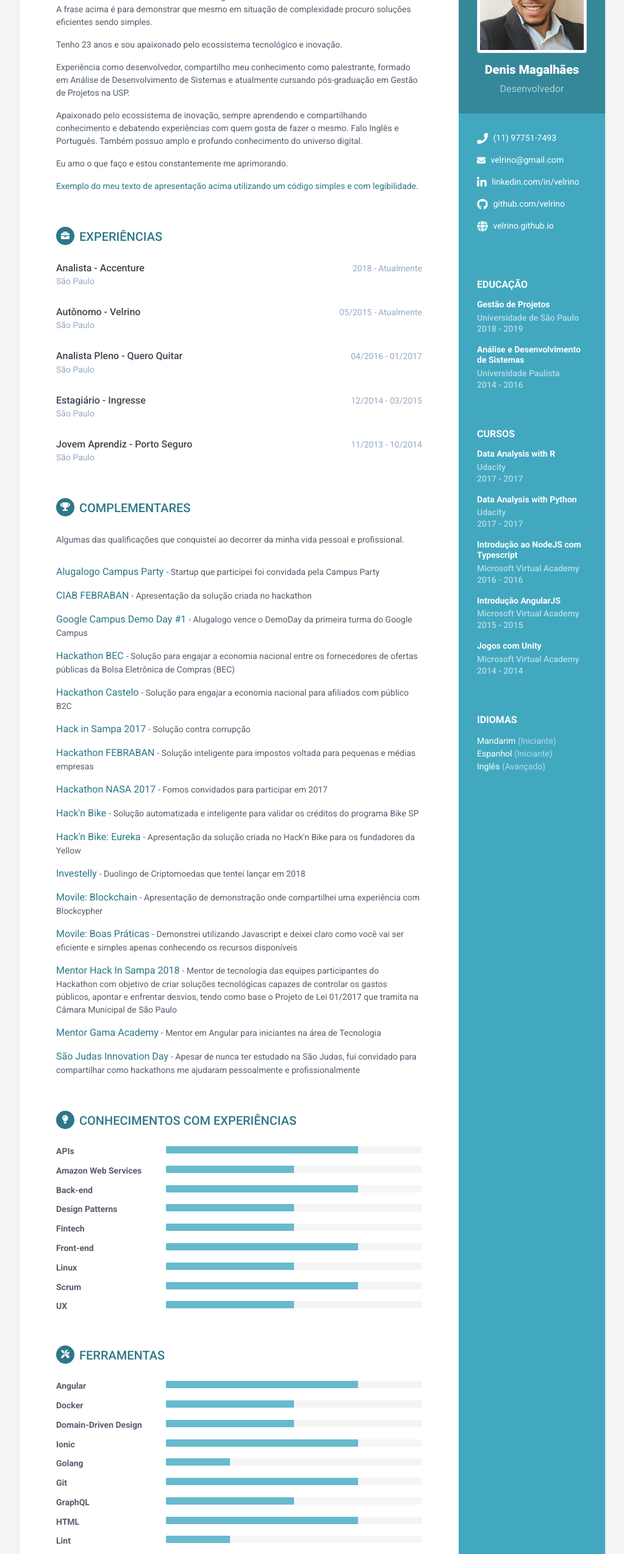
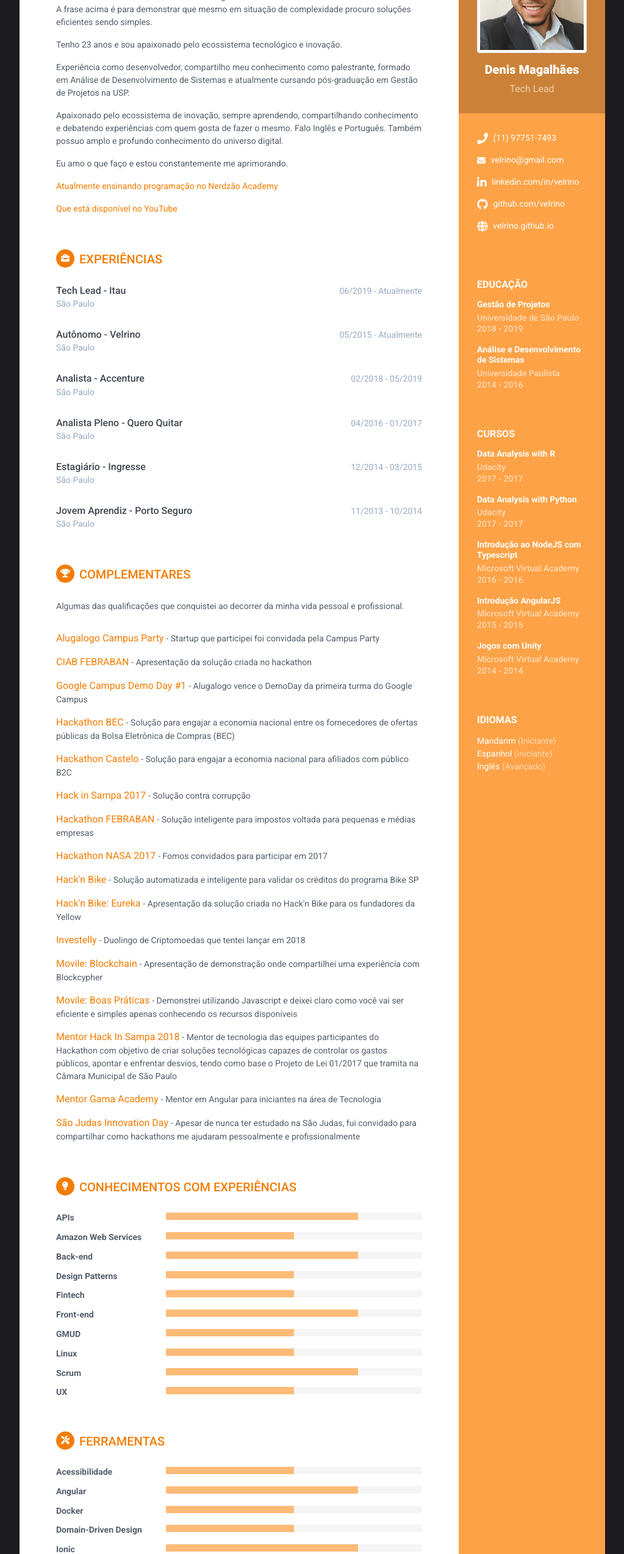
Before and after one commit to velrino/velrino.github.io, a plain HTML site: page index.html in a window 1280 px wide. Shown: the part 160-2709 px from the top of the page at 61% size, without its empty margins (128-1151 px from the left). Drawn offline with Linux system fonts and the light colour scheme.

Commit message:
improviments portifolio

```diff
--- /dev/null
+++ b/assets/css/style.css
@@ -0,0 +1,16 @@
+body {
+    background: #1d1d1f !important;
+}
+
+.sidebar-wrapper .name {
+    font-size: 20px;
+    font-weight: 900;
+    margin-top: 0;
+    margin-bottom: 10px;
+}
+
+.col-4 img {
+    width: 10vw;
+    height: 10vw;
+    object-fit: cover;
+}
--- a/index.html
+++ b/index.html
@@ -11,15 +11,14 @@
     <meta name="author" content="Velrino">
     <link rel="shortcut icon" href="velrino.ico">
     <!-- Google Font -->
-    <link href='https://fonts.googleapis.com/css?family=Roboto:400,500,400italic,300italic,300,500italic,700,700italic,900,900italic'
-        rel='stylesheet' type='text/css'>
+    <link href='https://fonts.googleapis.com/css?family=Roboto:400,500,400italic,300italic,300,500italic,700,700italic,900,900italic' rel='stylesheet' type='text/css'>
     <!-- FontAwesome JS -->
-    <script defer src="https://use.fontawesome.com/releases/v5.6.3/js/all.js" integrity="sha384-EIHISlAOj4zgYieurP0SdoiBYfGJKkgWedPHH4jCzpCXLmzVsw1ouK59MuUtP4a1"
-        crossorigin="anonymous"></script>
+    <script defer src="https://use.fontawesome.com/releases/v5.6.3/js/all.js" integrity="sha384-EIHISlAOj4zgYieurP0SdoiBYfGJKkgWedPHH4jCzpCXLmzVsw1ouK59MuUtP4a1" crossorigin="anonymous"></script>
     <!-- Global CSS -->
     <link rel="stylesheet" href="assets/plugins/bootstrap/css/bootstrap.min.css">
     <!-- Theme CSS -->
-    <link id="theme-style" rel="stylesheet" href="assets/css/orbit-1.css">
+    <link id="theme-style" rel="stylesheet" href="assets/css/orbit-5.css">
+    <link id="theme-style" rel="stylesheet" href="assets/css/style.css">
 </head>
 
 <body>
@@ -28,7 +27,7 @@
             <div class="profile-container">
                 <img class="profile img-thumbnail img-circle" src="assets/images/profile.jpg" alt="" />
                 <h1 class="name">Denis Magalhães</h1>
-                <h3 class="tagline">Desenvolvedor</h3>
+                <h3 class="tagline">Tech Lead</h3>
             </div>
             <!--//profile-container-->
             <div class="contact-container container-block">
@@ -134,15 +133,15 @@
                         A frase acima é para demonstrar que mesmo em situação de complexidade procuro soluções eficientes sendo simples.
                     </p>
                     <p id="apresentacao"></p>
-                    <p>Experiência como desenvolvedor, compartilho meu conhecimento como palestrante, formado em Análise de
-                        Desenvolvimento de Sistemas e atualmente cursando pós-graduação em Gestão de Projetos na USP.
+                    <p>Experiência como desenvolvedor, compartilho meu conhecimento como palestrante, formado em Análise de Desenvolvimento de Sistemas e atualmente cursando pós-graduação em Gestão de Projetos na USP.
                     </p>
-                    <p>Apaixonado pelo ecossistema de inovação, sempre aprendendo e compartilhando conhecimento e debatendo
-                        experiências com quem gosta de fazer o mesmo. Falo Inglês e Português. Também possuo amplo e profundo
-                        conhecimento do universo digital.
+                    <p>Apaixonado pelo ecossistema de inovação, sempre aprendendo, compartilhando conhecimento e debatendo experiências com quem gosta de fazer o mesmo. Falo Inglês e Português. Também possuo amplo e profundo conhecimento do universo digital.
                     </p>
                     <p>Eu amo o que faço e estou constantemente me aprimorando.</p>
-                    <a href="script.js" target="_blank">Exemplo do meu texto de apresentação acima utilizando um código simples e com legibilidade.</a>
+                    <p>
+                        <a href="https://bit.ly/nerdzao-academy" target="_blank">Atualmente ensinando programação no Nerdzão Academy</a>
+                    </p>
+                    <a href="http://bit.ly/nerdzao-academy-youtube" target="_blank">Que está disponível no YouTube</a>
                 </div>
                 <!--//summary-->
             </section>
@@ -156,8 +155,8 @@
                 <div class="item">
                     <div class="meta">
                         <div class="upper-row">
-                            <h3 class="job-title">Analista - Accenture</h3>
-                            <div class="time">2018 - Atualmente</div>
+                            <h3 class="job-title">Tech Lead - Itau</h3>
+                            <div class="time">06/2019 - Atualmente</div>
                         </div>
                         <!--//upper-row-->
                         <div class="company">São Paulo</div>
@@ -169,6 +168,17 @@
                         <div class="upper-row">
                             <h3 class="job-title">Autônomo - Velrino</h3>
                             <div class="time">05/2015 - Atualmente</div>
+                        </div>
+                        <!--//upper-row-->
+                        <div class="company">São Paulo</div>
+                    </div>
+                    <!--//meta-->
+                </div>
+                <div class="item">
+                    <div class="meta">
+                        <div class="upper-row">
+                            <h3 class="job-title">Analista - Accenture</h3>
+                            <div class="time">02/2018 - 05/2019</div>
                         </div>
                         <!--//upper-row-->
                         <div class="company">São Paulo</div>
@@ -221,87 +231,87 @@
                 </div>
                 <div class="item">
                     <span class="project-title">
-                        <a href="https://www.instagram.com/p/BP-05HrgHOG/" target=_blank "">Alugalogo Campus Party</a>
+                        <a href="https://revistapegn.globo.com/Startups/noticia/2017/02/alugalogo-vence-primeira-competicao-de-startups-do-google-campus-sp.html" target=_blank>Alugalogo Campus Party</a>
                     </span> -
                     <span class="project-tagline">Startup que participei foi convidada pela Campus Party</span>
                 </div>
                 <div class="item">
                     <span class="project-title">
-                        <a href="https://www.instagram.com/p/Bj-LN3dB6Uh/" target=_blank "">CIAB FEBRABAN</a>
+                        <a href="https://www.instagram.com/p/Bj-LN3dB6Uh/" target=_blank>CIAB FEBRABAN</a>
                     </span> -
                     <span class="project-tagline">Apresentação da solução criada no hackathon</span>
                 </div>
                 <div class="item">
                     <span class="project-title">
-                        <a href="https://www.instagram.com/p/BQ24rEiBIRC/" target=_blank "">Google Campus Demo Day #1</a>
+                        <a href="https://www.instagram.com/p/BQ24rEiBIRC/" target=_blank>Google Campus Demo Day #1</a>
                     </span> -
                     <span class="project-tagline">Alugalogo vence o DemoDay da primeira turma do Google Campus</span>
                 </div>
                 <div class="item">
                     <span class="project-title">
-                        <a href="https://www.instagram.com/p/BidCq-gBpTQ/" target=_blank "">Hackathon BEC</a>
+                        <a href="https://www.instagram.com/p/BidCq-gBpTQ/" target=_blank>Hackathon BEC</a>
                     </span> -
                     <span class="project-tagline">Solução para engajar a economia nacional entre os fornecedores de ofertas públicas da Bolsa Eletrônica
                         de Compras (BEC) </span>
                 </div>
                 <div class="item">
                     <span class="project-title">
-                        <a href="https://www.instagram.com/p/BT5CuEGB1Qx/" target=_blank "">Hackathon Castelo</a>
+                        <a href="https://www.instagram.com/p/BT5CuEGB1Qx/" target=_blank>Hackathon Castelo</a>
                     </span> -
                     <span class="project-tagline">Solução para engajar a economia nacional para afiliados com público B2C </span>
                 </div>
                 <div class="item">
                     <span class="project-title">
-                        <a href="https://www.instagram.com/p/BU8BYILBWCD/" target=_blank "">Hack in Sampa 2017</a>
+                        <a href="https://www.instagram.com/p/BU8BYILBWCD/" target=_blank>Hack in Sampa 2017</a>
                     </span> -
                     <span class="project-tagline">Solução contra corrupção</span>
                 </div>
                 <div class="item">
                     <span class="project-title">
-                        <a href="https://www.instagram.com/p/Bj3XpaGhb2o/" target=_blank "">Hackathon FEBRABAN</a>
+                        <a href="https://www.instagram.com/p/Bj3XpaGhb2o/" target=_blank>Hackathon FEBRABAN</a>
                     </span> -
                     <span class="project-tagline">Solução inteligente para impostos voltada para pequenas e médias empresas</span>
                 </div>
                 <div class="item">
                     <span class="project-title">
-                        <a href="https://www.instagram.com/p/BTkq87NhsP-/" target=_blank "">Hackathon NASA 2017</a>
+                        <a href="https://www.instagram.com/p/BTkq87NhsP-/" target=_blank>Hackathon NASA 2017</a>
                     </span> -
                     <span class="project-tagline">Fomos convidados para participar em 2017 </span>
                 </div>
                 <div class="item">
                     <span class="project-title">
-                        <a href="https://www.instagram.com/p/BjS-XVmhvGc/" target=_blank "">Hack'n Bike</a>
+                        <a href="https://www.instagram.com/p/BjS-XVmhvGc/" target=_blank>Hack'n Bike</a>
                     </span> -
                     <span class="project-tagline">Solução automatizada e inteligente para validar os créditos do programa Bike SP</span>
                 </div>
                 <div class="item">
                     <span class="project-title">
-                        <a href="https://www.instagram.com/p/Bjvp8iLhER-/" target=_blank "">Hack'n Bike: Eureka</a>
+                        <a href="https://www.instagram.com/p/Bjvp8iLhER-/" target=_blank>Hack'n Bike: Eureka</a>
                     </span> -
                     <span class="project-tagline">Apresentação da solução criada no Hack'n Bike para os fundadores da Yellow</span>
                 </div>
                 <div class="item">
                     <span class="project-title">
-                        <a href="https://play.google.com/store/apps/details?id=com.investelly.app" target=_blank "">Investelly</a>
+                        <a href="https://play.google.com/store/apps/details?id=com.investelly.app" target=_blank>Investelly</a>
                     </span> -
                     <span class="project-tagline">Duolingo de Criptomoedas que tentei lançar em 2018</span>
                 </div>
                 <div class="item">
                     <span class="project-title">
-                        <a href="https://www.instagram.com/p/BgXUvi7lXq_/" target=_blank "">Movile: Blockchain </a>
+                        <a href="https://www.instagram.com/p/BgXUvi7lXq_/" target=_blank>Movile: Blockchain </a>
                     </span> -
                     <span class="project-tagline">Apresentação de demonstração onde compartilhei uma experiência com Blockcypher</span>
                 </div>
                 <div class="item">
                     <span class="project-title">
-                        <a href="https://www.instagram.com/p/Bs3SnT6g-CZ/" target=_blank "">Movile: Boas Práticas</a>
+                        <a href="https://www.instagram.com/p/Bs3SnT6g-CZ/" target=_blank>Movile: Boas Práticas</a>
                     </span> -
                     <span class="project-tagline">Demonstrei utilizando Javascript e deixei claro como você vai ser eficiente e simples apenas conhecendo
                         os recursos disponíveis</span>
                 </div>
                 <div class="item">
                     <span class="project-title">
-                        <a href="https://www.instagram.com/p/BkMCkh4BlGJ/" target=_blank "">Mentor Hack In Sampa 2018</a>
+                        <a href="https://www.instagram.com/p/BkMCkh4BlGJ/" target=_blank>Mentor Hack In Sampa 2018</a>
                     </span> -
                     <span class="project-tagline">Mentor de tecnologia das equipes participantes do Hackathon com objetivo de criar soluções tecnológicas
                         capazes de controlar os gastos públicos, apontar e enfrentar desvios, tendo como base o Projeto de
@@ -309,13 +319,13 @@
                 </div>
                 <div class="item">
                     <span class="project-title">
-                        <a href="https://www.instagram.com/p/BmWyTqIBDbZ/" target=_blank "">Mentor Gama Academy</a>
+                        <a href="https://www.instagram.com/p/BmWyTqIBDbZ/" target=_blank>Mentor Gama Academy</a>
                     </span> -
                     <span class="project-tagline">Mentor em Angular para iniciantes na área de Tecnologia</span>
                 </div>
                 <div class="item">
                     <span class="project-title">
-                        <a href="https://www.instagram.com/p/BnpfY_QB_sE/" target=_blank "">São Judas Innovation Day</a>
+                        <a href="https://www.instagram.com/p/BnpfY_QB_sE/" target=_blank>São Judas Innovation Day</a>
                     </span> -
                     <span class="project-tagline">Apesar de nunca ter estudado na São Judas, fui convidado para compartilhar como hackathons me ajudaram
                         pessoalmente e profissionalmente</span>
@@ -366,6 +376,12 @@
                         </div>
                     </div>
                     <div class="item">
+                        <h3 class="level-title">GMUD</h3>
+                        <div class="progress level-bar">
+                            <div class="progress-bar theme-progress-bar" role="progressbar" style="width: 50%"></div>
+                        </div>
+                    </div>
+                    <div class="item">
                         <h3 class="level-title">Linux</h3>
                         <div class="progress level-bar">
                             <div class="progress-bar theme-progress-bar" role="progressbar" style="width: 50%"></div>
@@ -392,6 +408,12 @@
                     </span>Ferramentas
                 </h2>
                 <div class="skillset">
+                    <div class="item">
+                        <h3 class="level-title">Acessibilidade</h3>
+                        <div class="progress level-bar">
+                            <div class="progress-bar theme-progress-bar" role="progressbar" style="width: 50%"></div>
+                        </div>
+                    </div>
                     <div class="item">
                         <h3 class="level-title">Angular</h3>
                         <div class="progress level-bar">
@@ -444,6 +466,12 @@
                         <h3 class="level-title">Lint</h3>
                         <div class="progress level-bar">
                             <div class="progress-bar theme-progress-bar" role="progressbar" style="width: 25%"></div>
+                        </div>
+                    </div>
+                    <div class="item">
+                        <h3 class="level-title">Kotlin</h3>
+                        <div class="progress level-bar">
+                            <div class="progress-bar theme-progress-bar" role="progressbar" style="width: 20%"></div>
                         </div>
                     </div>
                     <div class="item">
@@ -508,6 +536,48 @@
                     </div>
                 </div>
             </section>
+
+            <section class="skills-section section">
+                <h2 class="section-title">
+                    <span class="icon-holder">
+                        <i class="fas fa-tools"></i>
+                    </span> Mais
+                </h2>
+                <div class="row">
+                    <div class="col-4">
+                        <a href="https://www.instagram.com/p/B2-WE_6gekq/" target="_blank">
+                            <img src="assets/images//gallery/1.jpg">
+                        </a>
+                    </div>
+                    <div class="col-4">
+                        <a href="https://www.instagram.com/p/B2-famjAx_S/" target="_blank">
+                            <img src="assets/images//gallery/2.jpg">
+                        </a>
+                    </div>
+                    <div class="col-4">
+                        <a href="https://www.instagram.com/p/B1KCubUguK2/" target="_blank">
+                            <img src="assets/images//gallery/3.jpg">
+                        </a>
+                    </div>
+                </div>
+                <div class="row mt-4">
+                    <div class="col-4">
+                        <a href="https://www.instagram.com/p/BzWLb2Cg5tM/" target="_blank">
+                            <img src="assets/images//gallery/4.jpg">
+                        </a>
+                    </div>
+                    <div class="col-4">
+                        <a href="https://www.instagram.com/p/ByRZMCDAUFE/" target="_blank">
+                            <img src="assets/images//gallery/5.jpg">
+                        </a>
+                    </div>
+                    <div class="col-4">
+                        <a href="https://www.instagram.com/p/B1XRuQZgnbe/" target="_blank">
+                            <img src="assets/images//gallery/6.jpg">
+                        </a>
+                    </div>
+                </div>
+            </section>
             <!--//skills-section-->
         </div>
         <!--//main-body-->
```
Also changed, not shown: assets/images/gallery/1.jpg (added), assets/images/gallery/2.jpg (added), assets/images/gallery/3.jpg (added), assets/images/gallery/4.jpg (added), assets/images/gallery/5.jpg (added), assets/images/gallery/6.jpg (added), 1 other file.
